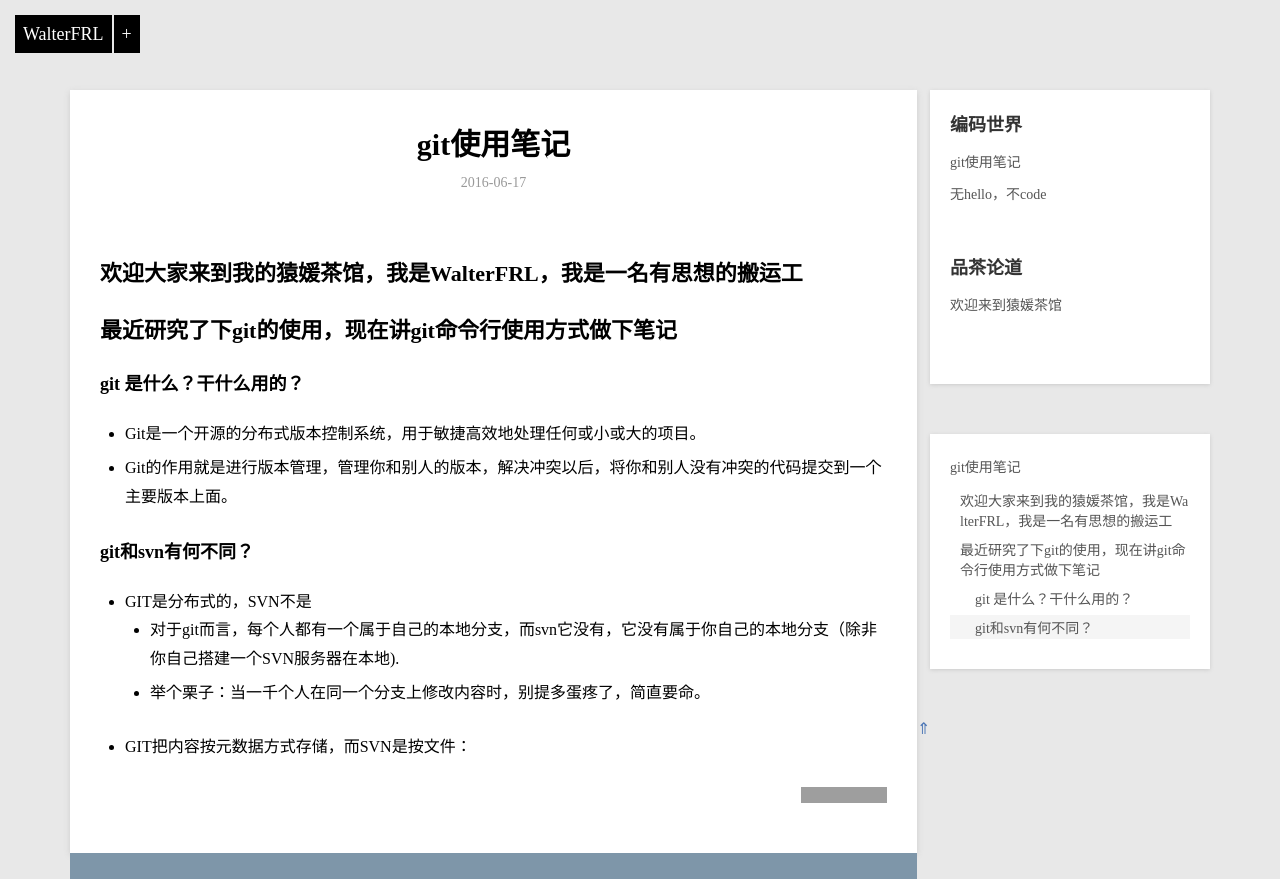
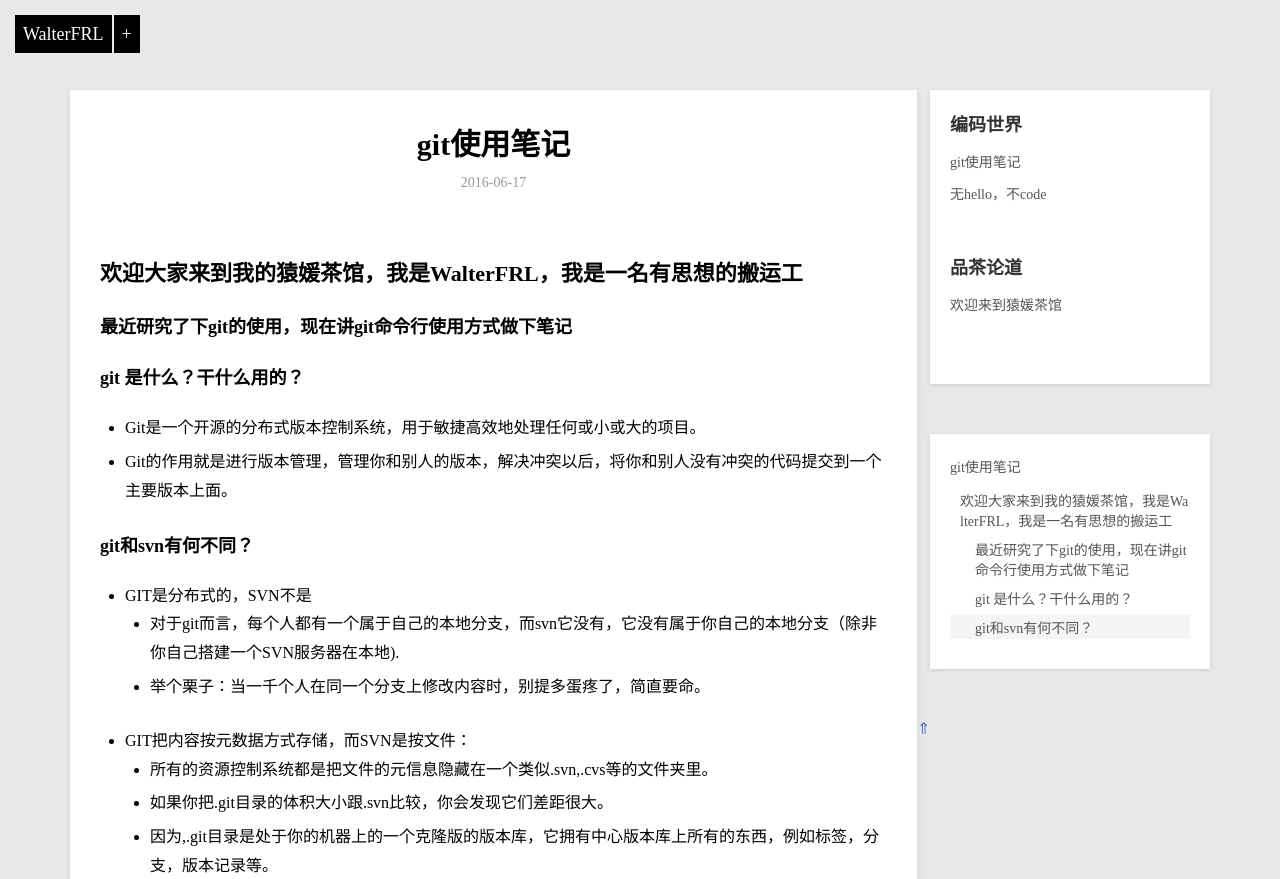
Before and after one commit to FRL1994/FRL1994.github.io, a Jekyll site: the page built from _posts/coding/2016-06-17-git_help_one.md, in a window 1280 px wide, cut to the strip 0-879 px from the top of the page. Built offline with Jekyll 4.4.1, drawn with Linux system fonts in a browser that asks for light colours; grey boxes are pictures that could not be loaded.

Commit message:
Update 2016-06-17-git_help_one.md

```diff
--- a/_posts/coding/2016-06-17-git_help_one.md
+++ b/_posts/coding/2016-06-17-git_help_one.md
@@ -7,7 +7,7 @@ description: 编码第二步，管好你的代码
 
 ## 欢迎大家来到我的猿媛茶馆，我是WalterFRL，我是一名有思想的搬运工
 
-## 最近研究了下git的使用，现在讲git命令行使用方式做下笔记
+### 最近研究了下git的使用，现在讲git命令行使用方式做下笔记
 
 ### git 是什么？干什么用的？
 + Git是一个开源的分布式版本控制系统，用于敏捷高效地处理任何或小或大的项目。
@@ -19,3 +19,6 @@ description: 编码第二步，管好你的代码
   - 对于git而言，每个人都有一个属于自己的本地分支，而svn它没有，它没有属于你自己的本地分支（除非你自己搭建一个SVN服务器在本地).
   - 举个栗子：当一千个人在同一个分支上修改内容时，别提多蛋疼了，简直要命。
 + GIT把内容按元数据方式存储，而SVN是按文件：
+  - 所有的资源控制系统都是把文件的元信息隐藏在一个类似.svn,.cvs等的文件夹里。
+  - 如果你把.git目录的体积大小跟.svn比较，你会发现它们差距很大。
+  - 因为,.git目录是处于你的机器上的一个克隆版的版本库，它拥有中心版本库上所有的东西，例如标签，分支，版本记录等。
```
